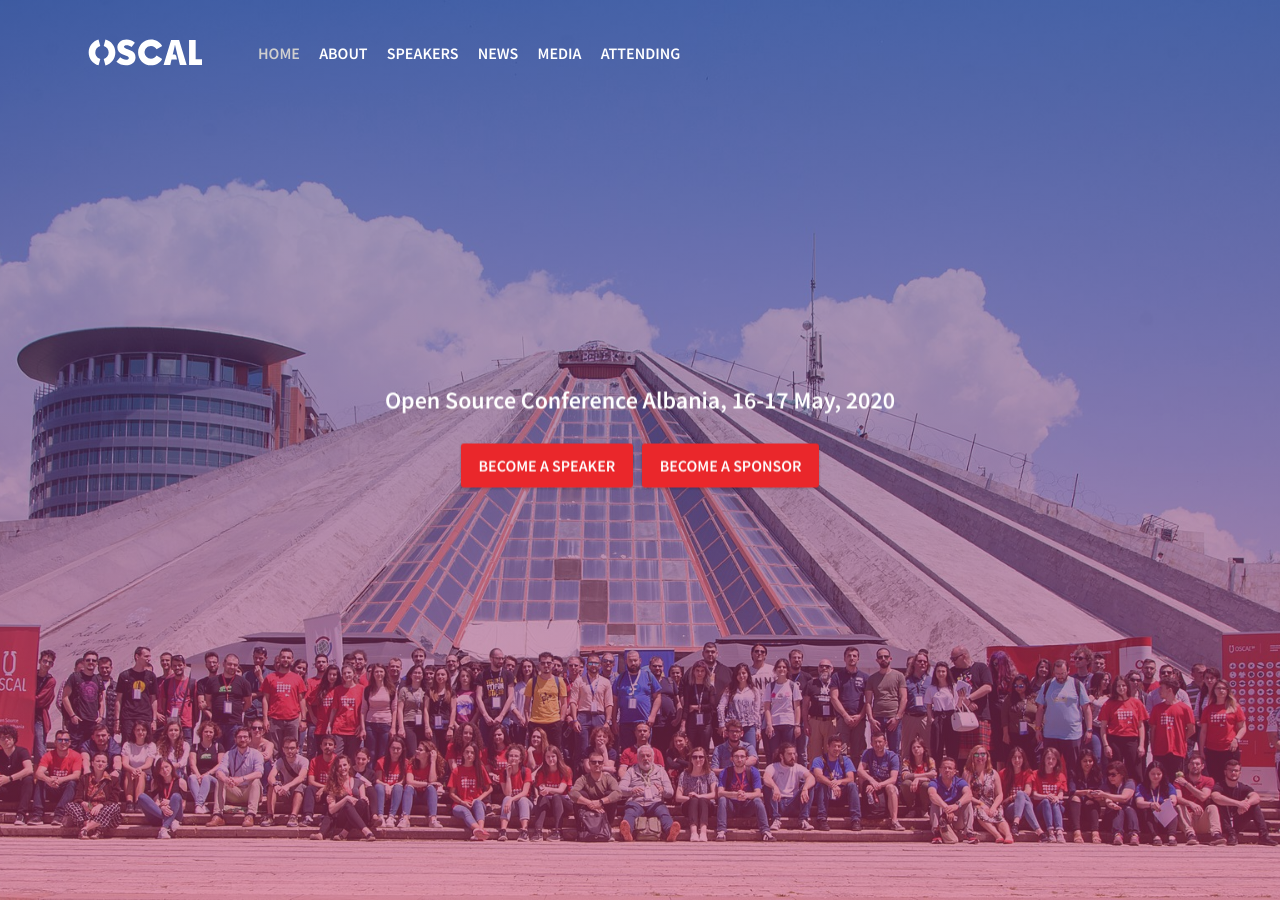
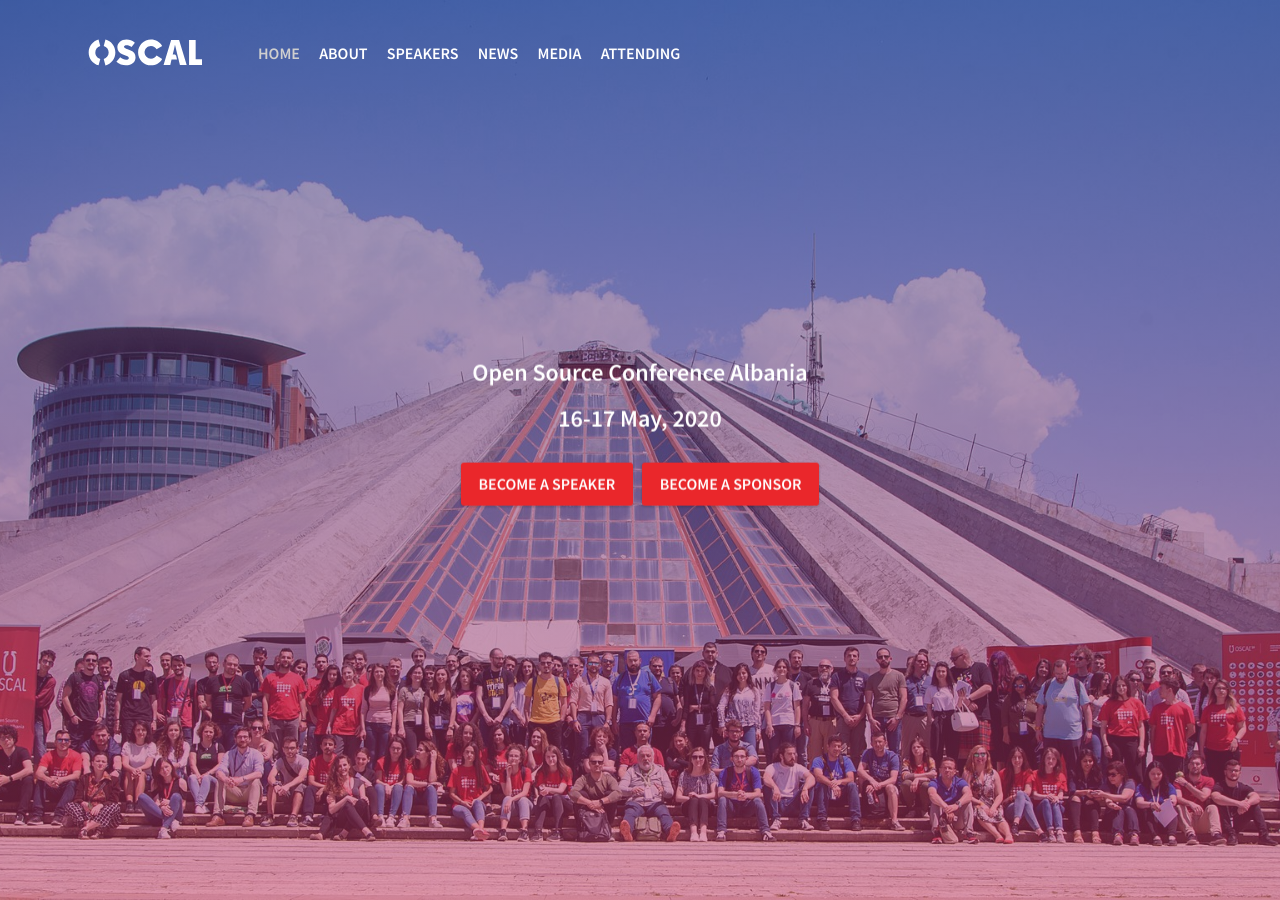
Before and after one commit to OpenLabsHackerspace/OSCAL2022-website, a Jekyll site: the page built from index.html, in a window 1280 px wide and 900 px high. Built offline with Jekyll 4.4.1, drawn with Linux system fonts in a browser that asks for light colours; comment, search, counter and statistics services are not loaded.

Commit message:
fixed some mobile styles

```diff
--- a/_config.yml
+++ b/_config.yml
@@ -54,8 +54,8 @@
 
 # Hero Block
 heroImage: "oscal-team.jpg"
-heroTitle: "Open Source Conference Albania, 16-17 May, 2020"
-eventDate: ""
+heroTitle: "Open Source Conference Albania"
+eventDate: "16-17 May, 2020"
 typeoutTextValues: '"", "", "'
 typeoutFallback: ""
 heroButtons:
--- a/_includes/about.html
+++ b/_includes/about.html
@@ -7,7 +7,7 @@
                 {% assign animationDelay = 0 %}
                 {% for about in site.aboutBlock %}
                 {% assign colWidth = 12 | divided_by: forloop.length %}
-                <div class="col-md-{{ colWidth }} col-xs-6">
+                <div class="col-md-{{ colWidth }} col-xs-12">
                     <div class="animated hiding" data-animation="fadeInDown" data-delay="{{ animationDelay }}">
                         <h4>{{ about.title }}</h4>
                         <img class="img-circle" src="{{ site.baseurl }}/img/about-section/{{ about.image }}" height="128" width="128" alt="{{ about.title }}">
--- a/_includes/hero.html
+++ b/_includes/hero.html
@@ -6,7 +6,7 @@
         <div class="animated hiding" data-animation="fadeInDown" data-delay="500">
             {% assign heroText = site.heroTitle | split:"<typeout>" %}
             <h2>{{ heroText[0] }}<span id="typeout-text" class="hidden-xs"></span><span class="typeout-fallback">{{ site.typeoutFallback }}</span>{{ heroText[1] }}</h2>
-            <h2>{{ site.eventDate }}</h2>
+            <h2 class="date-title">{{ site.eventDate }}</h2>
             {% for button in site.heroButtons %}
             <a href="{% if button.permalink != null %} {{ button.permalink | prepend: site.baseurl }} {% else %} {{ button.link }} {% endif %}" class="btn btn-primary waves-effect waves-button waves-light waves-float" {% if button.link != null %}target="_blank"{% endif %}>{{ button.text }}</a>
             {% endfor %}
--- a/_sass/partials/_hero.scss
+++ b/_sass/partials/_hero.scss
@@ -11,6 +11,10 @@
         h2 {
           font-weight: $bold;
         }
+        .date-title{
+          margin-bottom: 30px;
+
+        }
         @media (max-width: 767px) {
             margin: 0;
             padding: 0;
@@ -21,7 +25,6 @@
             margin-bottom: 15px;
         }
         h2{
-          margin-bottom: 30px;
           font-size: 24px;
         }
         .btn {
```
Also changed, not shown: css/main.css.
